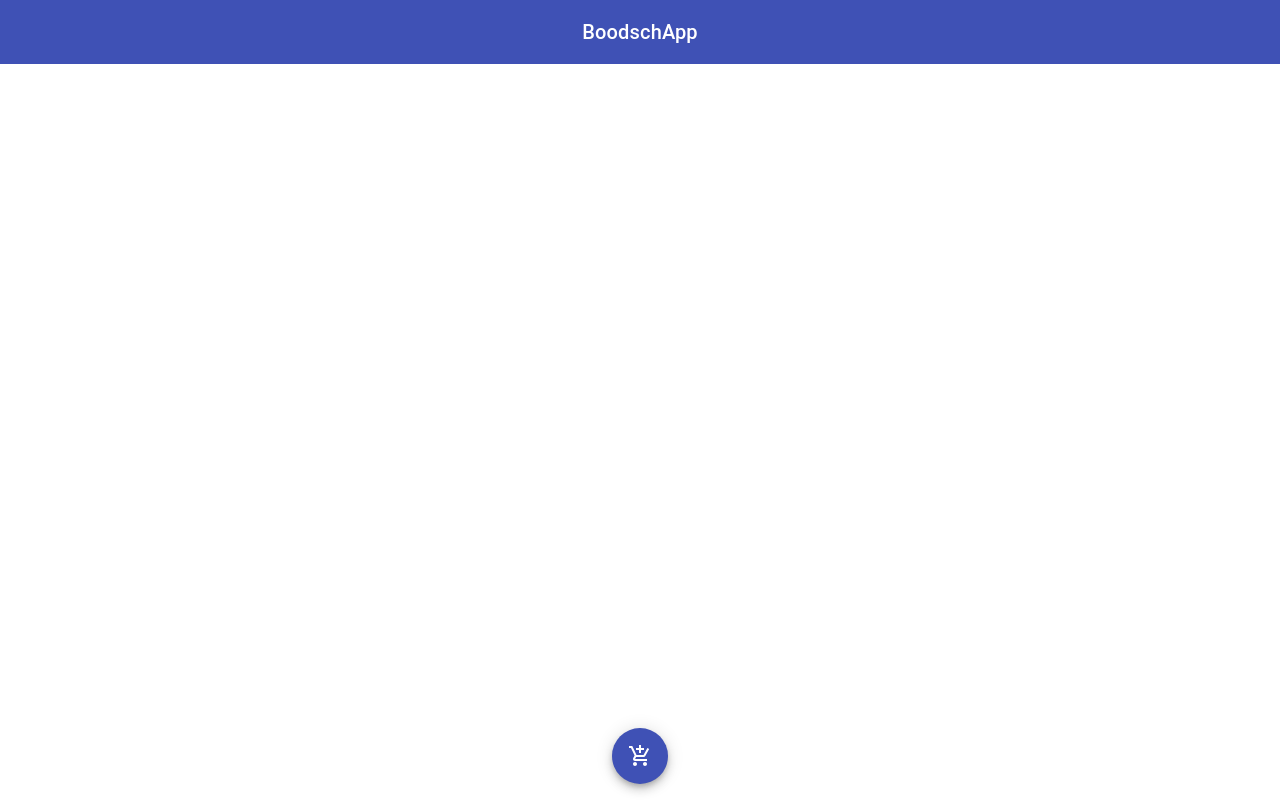
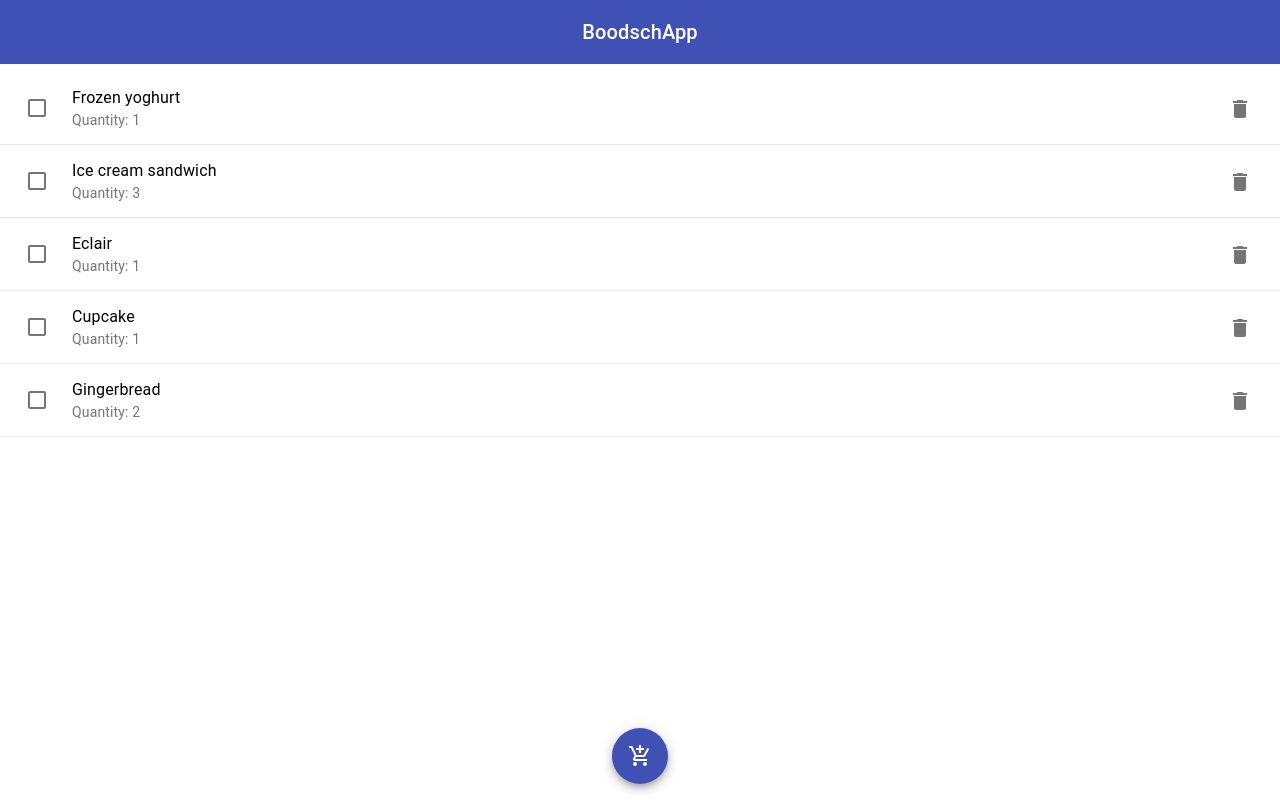
Before and after one commit to jordyk/react-boodschapp, a React (Create React App) app: page / in a window 1280 px wide. Built offline with nearby package versions, Linux system fonts and the light colour scheme.

Commit message:
Add Initial Data

```diff
--- a/src/App.tsx
+++ b/src/App.tsx
@@ -12,7 +12,16 @@ export default class App extends React.Component<{}, IAppState> {
     constructor(props: any) {
         super(props);
 
-        this.state = { items: [], open: false };
+        this.state = {
+            items: [
+                create('Frozen yoghurt', 1, false),
+                create('Ice cream sandwich', 3, false),
+                create('Eclair', 1, false),
+                create('Cupcake', 1, false),
+                create('Gingerbread', 2, false),
+            ],
+            open: false
+        };
 
         this.onDragEnd = this.onDragEnd.bind(this);
         this.onDialogOpen = this.onDialogOpen.bind(this);
```
